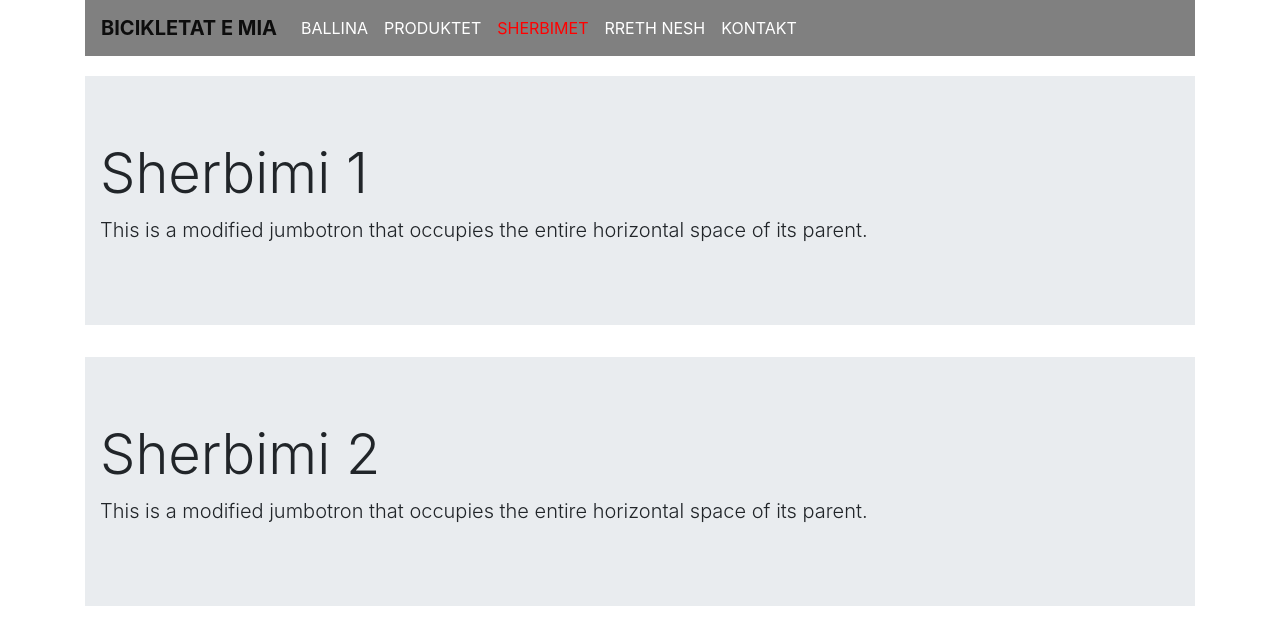
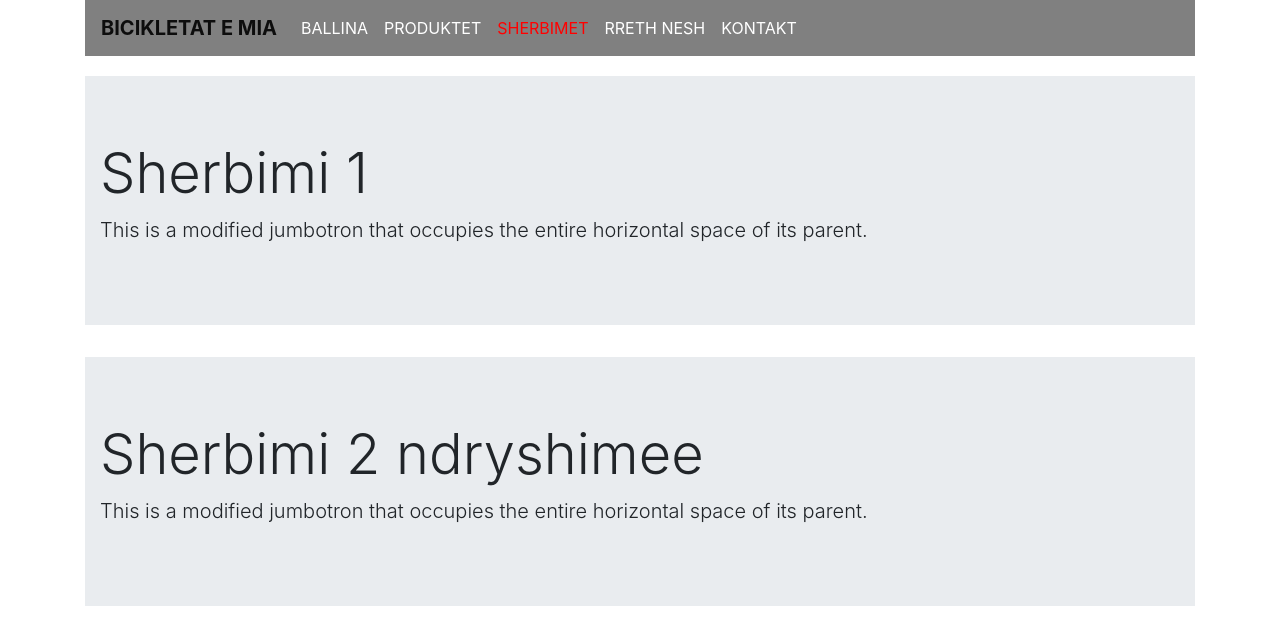
Before and after one commit to feridedev/feridedev.github.io, a plain HTML site: page sherbimet.html in a window 1280 px wide. Drawn offline with nearby package versions, Linux system fonts and the light colour scheme.

Commit message:
second commit

```diff
--- a/sherbimet.html
+++ b/sherbimet.html
@@ -42,7 +42,7 @@
 			</div>
 			<div class="jumbotron jumbotron-fluid content">
 			  <div class="container">
-			    <h1 class="display-4">Sherbimi 2</h1>
+			    <h1 class="display-4">Sherbimi 2 ndryshimee</h1>
 			    <p class="lead">This is a modified jumbotron that occupies the entire horizontal space of its parent.</p>
 			  </div>
 			</div>
```
